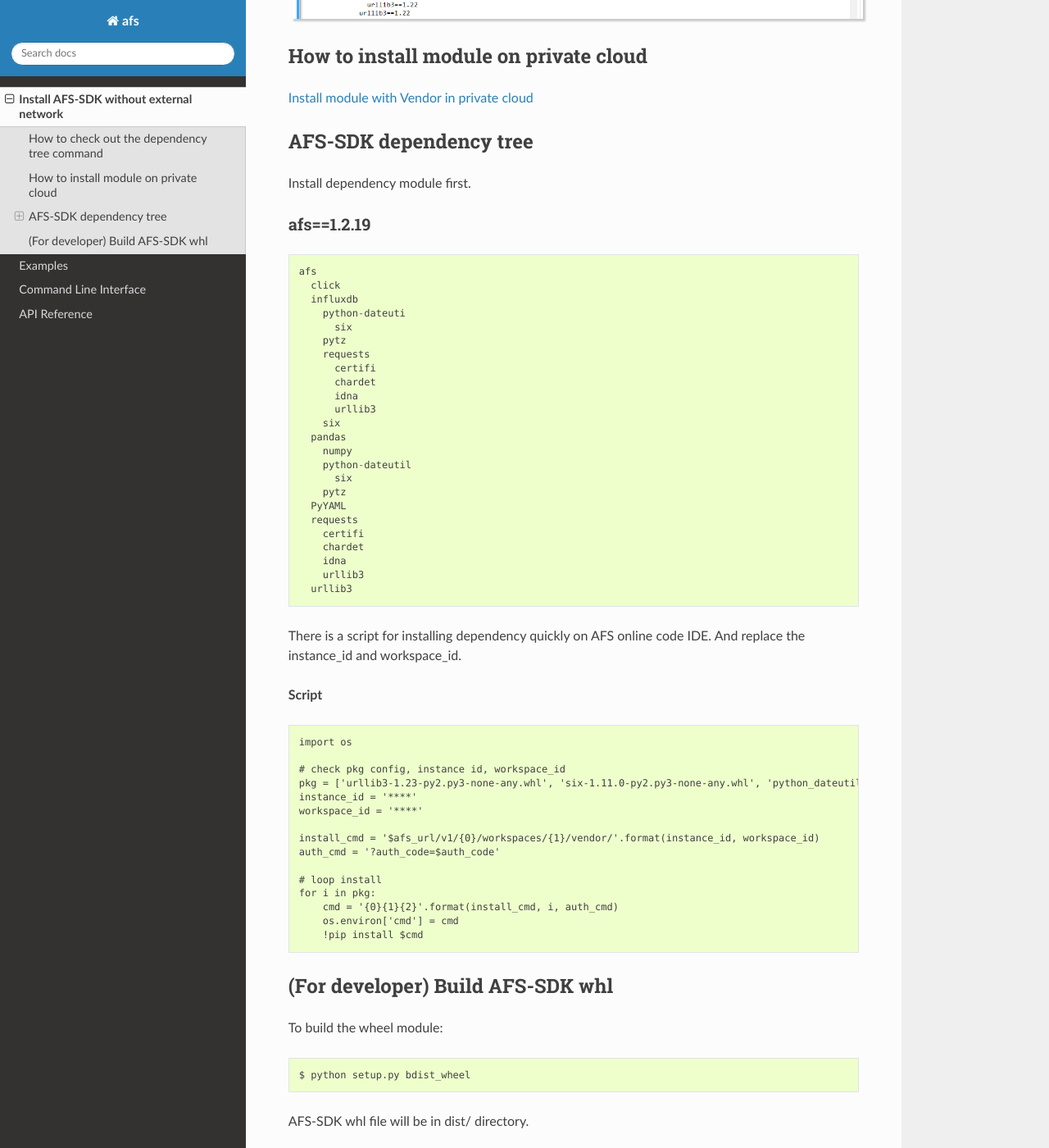
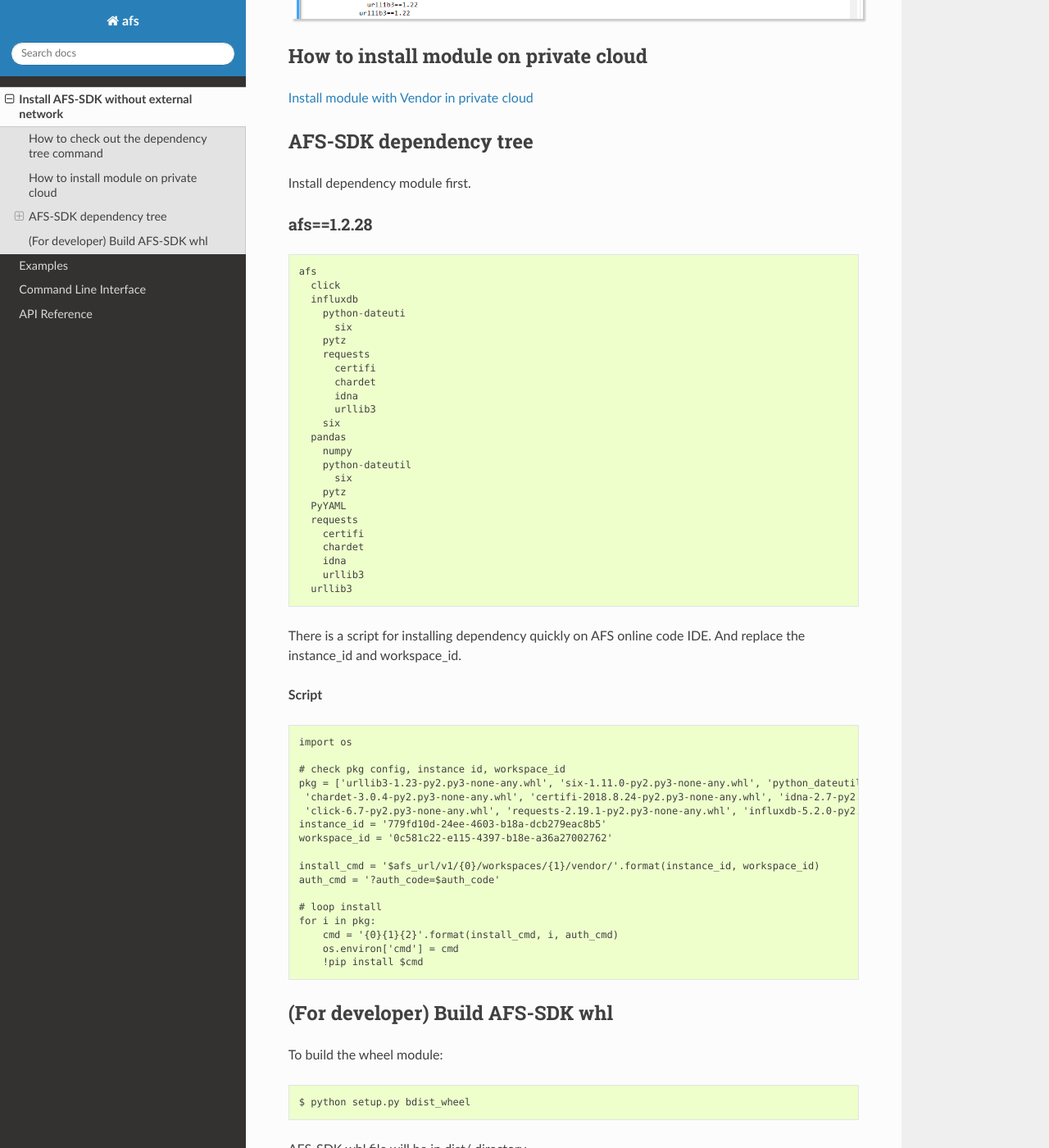
Before and after one commit to WISE-AIFS/afs2-model, a Sphinx documentation site: the page built from docs/InstallDependencies.md, in a window 1280 px wide and 1400 px high, scrolled down 507 px. Shown: the whole window at 82% size. Built offline with Sphinx 7.4.7 and the Read the Docs theme 2.0.0, drawn with Linux system fonts in a browser that asks for light colours.

````diff
--- a/docs/InstallDependencies.md
+++ b/docs/InstallDependencies.md
@@ -19,7 +19,7 @@ If you want install AFS-SDK without external network, you should install depende
 ## AFS-SDK dependency tree
 Install dependency module first.
 
-### afs==1.2.19
+### afs==1.2.28
 ```
 afs
   click
@@ -55,9 +55,11 @@ There is a script for installing dependency quickly on AFS online code IDE. And
 import os
 
 # check pkg config, instance id, workspace_id
-pkg = ['urllib3-1.23-py2.py3-none-any.whl', 'six-1.11.0-py2.py3-none-any.whl', 'python_dateutil-2.7.3-py2.py3-none-any.whl', 'chardet-3.0.4-py2.py3-none-any.whl', 'certifi-2018.4.16-py2.py3-none-any.whl', 'idna-2.7-py2.py3-none-any.whl', 'click-6.7-py2.py3-none-any.whl', 'requests-2.19.1-py2.py3-none-any.whl', 'influxdb-5.2.0-py2.py3-none-any.whl', 'afs-1.2.19.dev-py3-none-any.whl']
-instance_id = '****'
-workspace_id = '****'
+pkg = ['urllib3-1.23-py2.py3-none-any.whl', 'six-1.11.0-py2.py3-none-any.whl', 'python_dateutil-2.7.3-py2.py3-none-any.whl',
+ 'chardet-3.0.4-py2.py3-none-any.whl', 'certifi-2018.8.24-py2.py3-none-any.whl', 'idna-2.7-py2.py3-none-any.whl',
+ 'click-6.7-py2.py3-none-any.whl', 'requests-2.19.1-py2.py3-none-any.whl', 'influxdb-5.2.0-py2.py3-none-any.whl']
+instance_id = '779fd10d-24ee-4603-b18a-dcb279eac8b5'
+workspace_id = '0c581c22-e115-4397-b18e-a36a27002762'
 
 install_cmd = '$afs_url/v1/{0}/workspaces/{1}/vendor/'.format(instance_id, workspace_id)
 auth_cmd = '?auth_code=$auth_code'
--- a/setup.cfg
+++ b/setup.cfg
@@ -14,6 +14,7 @@ split_penalty_import_names = true
 
 [zest.releaser]
 push-changes = no
+create-wheel = yes
 
 [tool:pytest]
 addopts=--durations=0 --html=test_reports/pytest.html --cov=afs --cov-config .coveragerc --cov-report html
````
Also changed, not shown: CHANGELOG.md (+2 -2 lines), README.md (+4 -2 lines), docs/Examples.md (+5 -1 lines), docs/_static/images/examples/features01.PNG, docs/_static/images/examples/get_data01.PNG, docs/_static/images/examples/parameter01.PNG, 1 other file.
